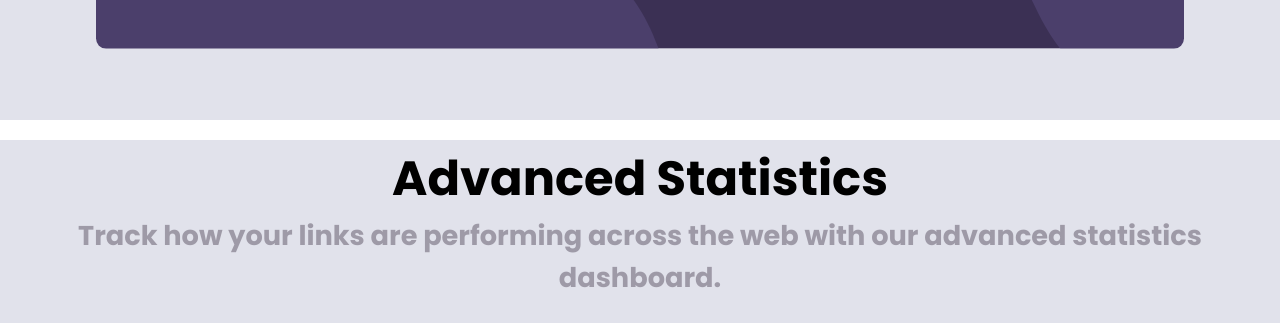
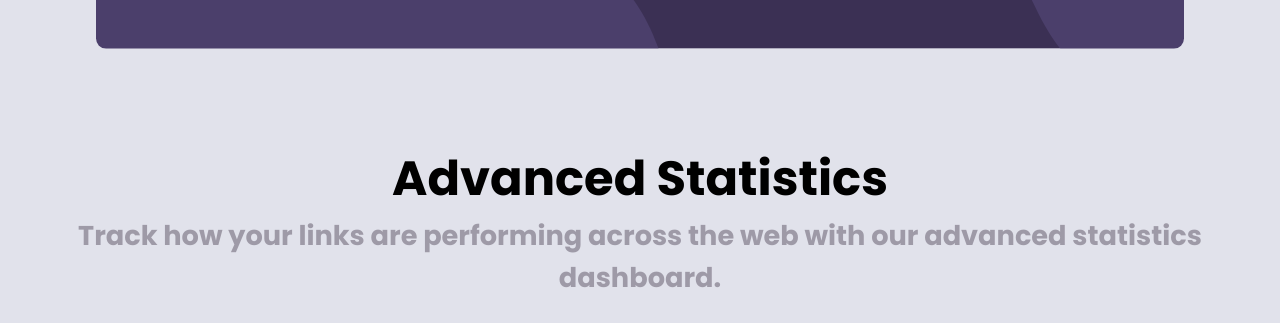
Before and after one commit to Tam-BobManuel/url-shortener-Frontend-Mentor, a plain HTML site: page index.html in a window 1280 px wide. Shown: the part 761-1084 px from the top of the page. Drawn offline with nearby package versions, Linux system fonts and the light colour scheme.

Commit message:
Update index.css added padding to advstat

```diff
--- a/index.css
+++ b/index.css
@@ -260,7 +260,8 @@ input::placeholder {
                 /* ADVANCE STATISTICS SECTION  */
 .advStat{
     border: solid var(--Gray);
-    margin-top: 20px;
+    margin-top: 0%;
+    padding-top: 20px;
     background-color: var(--Gray);
     padding-bottom: 4%;
 }
```
